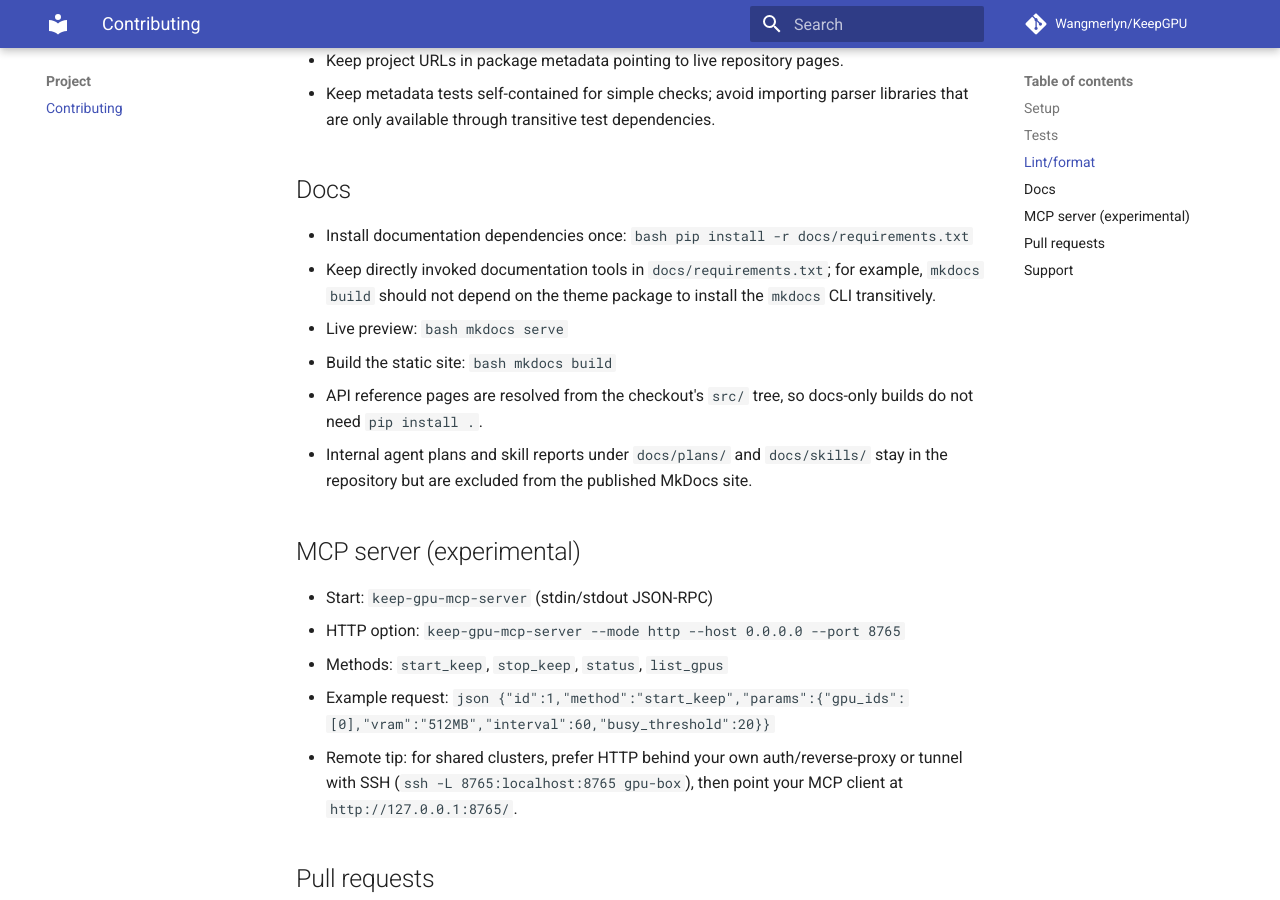
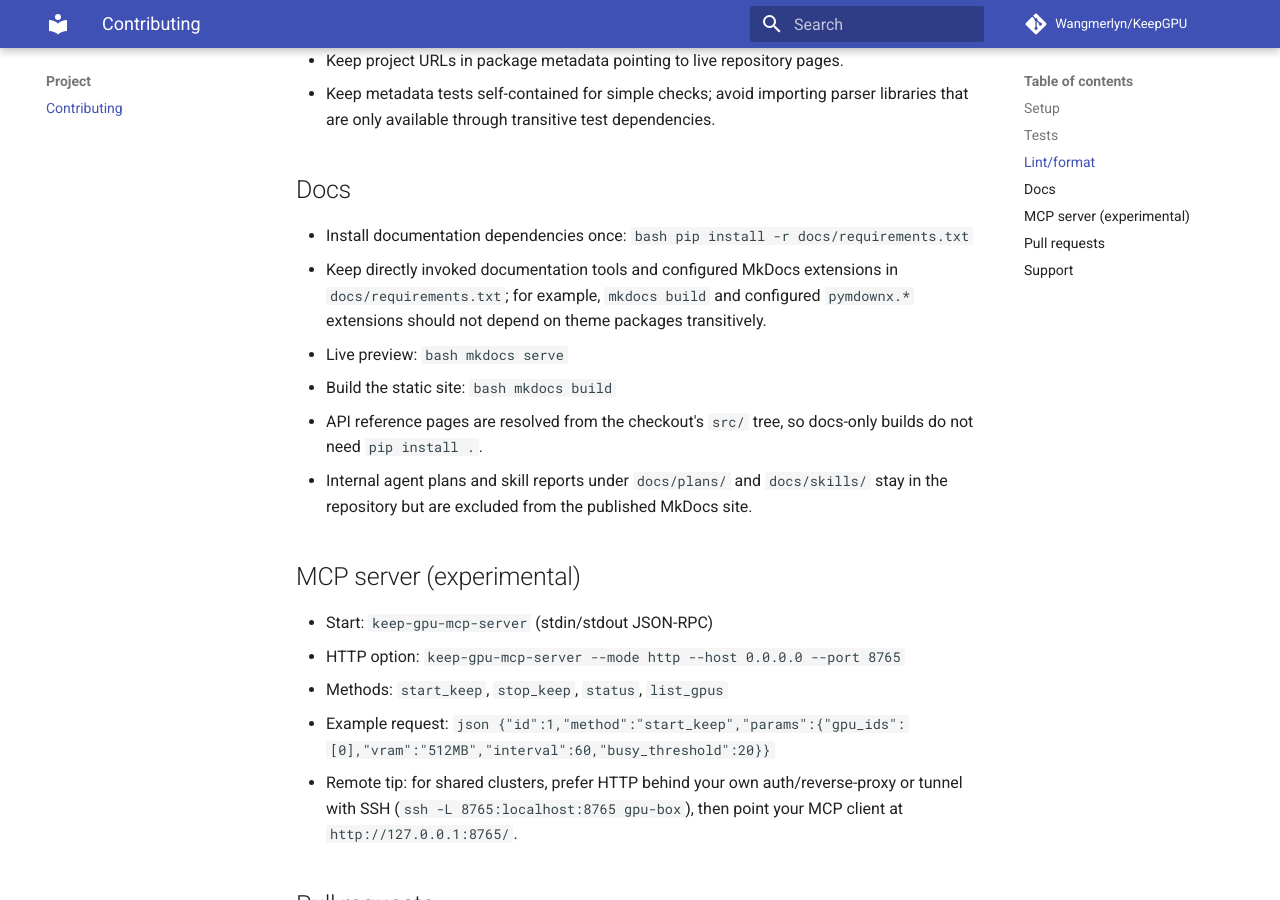
Before and after one commit to Wangmerlyn/KeepGPU, an MkDocs documentation site: the page built from docs/contributing.md, in a window 1280 px wide and 900 px high, scrolled down 1672 px. Built offline with MkDocs 1.6.1 and Material for MkDocs 9.7.7, drawn with Linux system fonts in a browser that asks for light colours; comment, search, counter and statistics services are not loaded.

Commit message:
docs(deps): declare pymdown extensions directly (#200)

````diff
--- a/docs/contributing.md
+++ b/docs/contributing.md
@@ -83,9 +83,9 @@
   ```bash
   pip install -r docs/requirements.txt
   ```
-- Keep directly invoked documentation tools in `docs/requirements.txt`; for
-  example, `mkdocs build` should not depend on the theme package to install the
-  `mkdocs` CLI transitively.
+- Keep directly invoked documentation tools and configured MkDocs extensions in
+  `docs/requirements.txt`; for example, `mkdocs build` and configured
+  `pymdownx.*` extensions should not depend on theme packages transitively.
 - Live preview:
   ```bash
   mkdocs serve
--- a/docs/requirements.txt
+++ b/docs/requirements.txt
@@ -1,3 +1,4 @@
 mkdocs
 mkdocs-material
 mkdocstrings[python]
+pymdown-extensions
````
Also changed, not shown: AGENTS.md (+4 -3 lines), docs/plans/docs-explicit-pymdown.md (added, +28 -0 lines), 1 other file.
